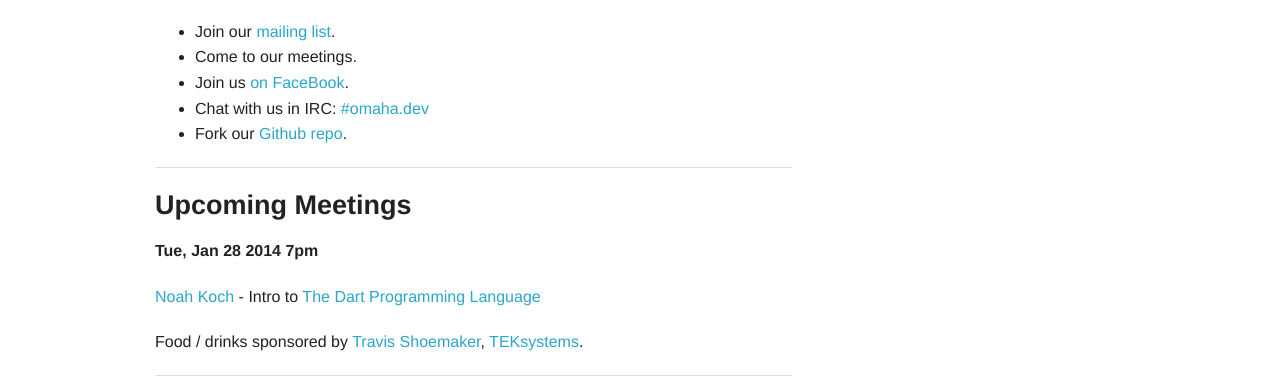
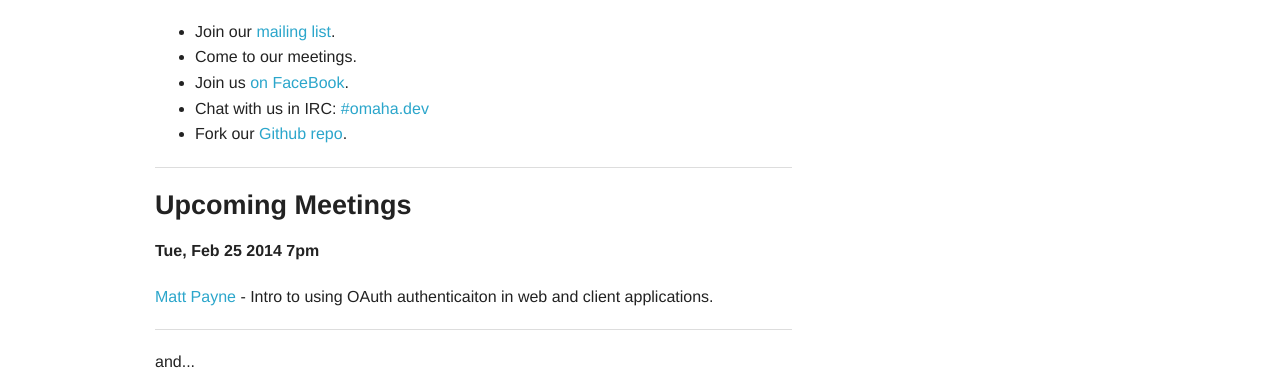
Before and after one commit to omg-code/omg-code, a plain HTML site: page index.html in a window 1280 px wide. Shown: the part 406-798 px from the top of the page. Drawn offline with Linux system fonts and the light colour scheme; files whose address does not match are found by name.

Commit message:
Meeting schedule update

```diff
--- a/index.html
+++ b/index.html
@@ -51,14 +51,6 @@
       <hr/>
 
   <h3>Upcoming Meetings</h3>
-
-  <p><strong>Tue, Jan 28 2014 7pm</strong><br/></p>
-
-  <p><a href="https://github.com/noahkoch">Noah Koch</a> - Intro to <a href="https://www.dartlang.org">The Dart Programming Language</a></p>
-
-  <p>Food / drinks sponsored by <a href="mailto:tshoemak@TEKsystems.com">Travis Shoemaker</a>, <a href="http://TEKsystems.com" target="_blank">TEKsystems</a>.
-
-  <hr />
 
   <p><strong>Tue, Feb 25 2014 7pm</strong><br/></p>
 
```
